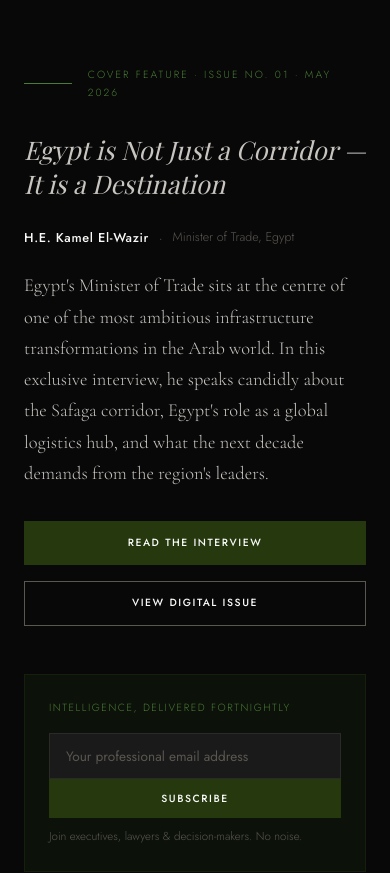
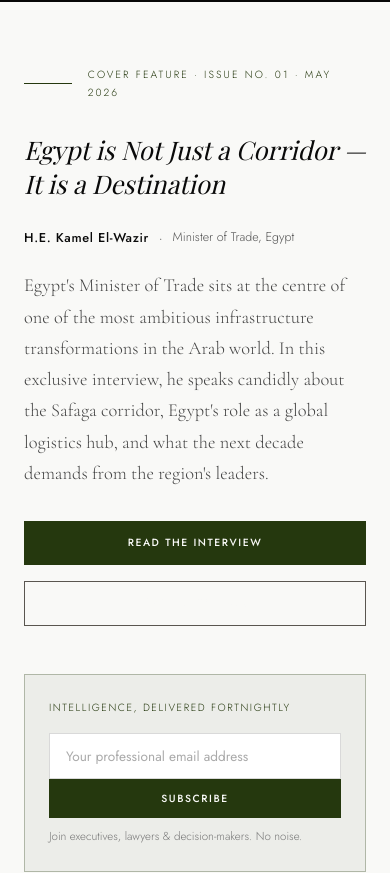
Before and after one commit to yazarafa124/Logistics-Magazine, a plain HTML site: page index.html in a window 390 px wide. Shown: the part 960-1833 px from the top of the page. Drawn offline with nearby package versions, Linux system fonts and the light colour scheme; a web font is replaced by a local one.

Commit message:
Update home.css

```diff
--- a/home.css
+++ b/home.css
@@ -857,3 +857,29 @@
   .newsletter-form { flex-direction: column; }
   .newsletter-input { border-right: 0.5px solid var(--border); }
 }
+/* ── HERO MOBILE WHITE SECTION ────────────────────────────────────────────── */
+@media (max-width: 768px) {
+  .hero-editorial {
+    background: #F9F9F7;
+  }
+  .hero-headline { color: #0A0A0A; }
+  .hero-headline em { color: #0A0A0A; }
+  .byline-name { color: #0A0A0A; }
+  .byline-sep { color: #555; }
+  .byline-title { color: #555; }
+  .hero-excerpt { color: #444; }
+  .kicker-text { color: #25380E; }
+  .hero-kicker .kicker-line { background: #25380E; }
+  .hero-newsletter {
+    border-color: rgba(37,56,14,0.3);
+    background: rgba(37,56,14,0.06);
+  }
+  .newsletter-label { color: #25380E; }
+  .newsletter-input {
+    background: #fff;
+    border-color: rgba(0,0,0,0.15);
+    color: #0A0A0A;
+  }
+  .newsletter-input::placeholder { color: #aaa; }
+  .newsletter-sub { color: #777; }
+}
```
